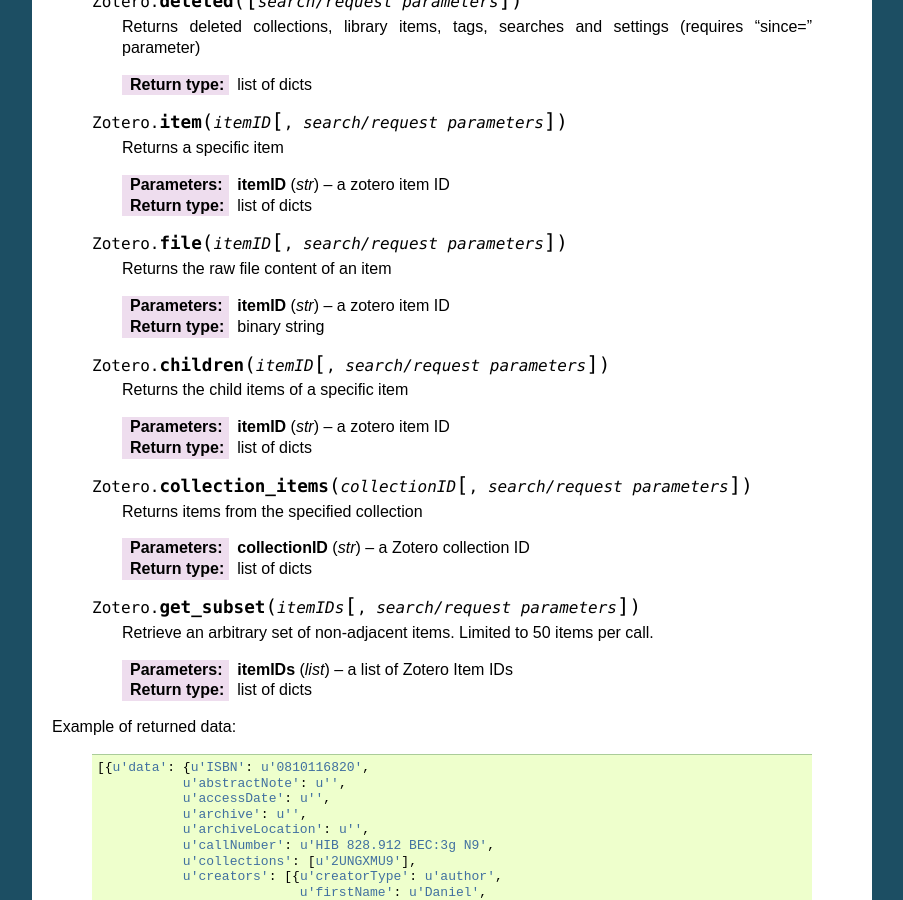
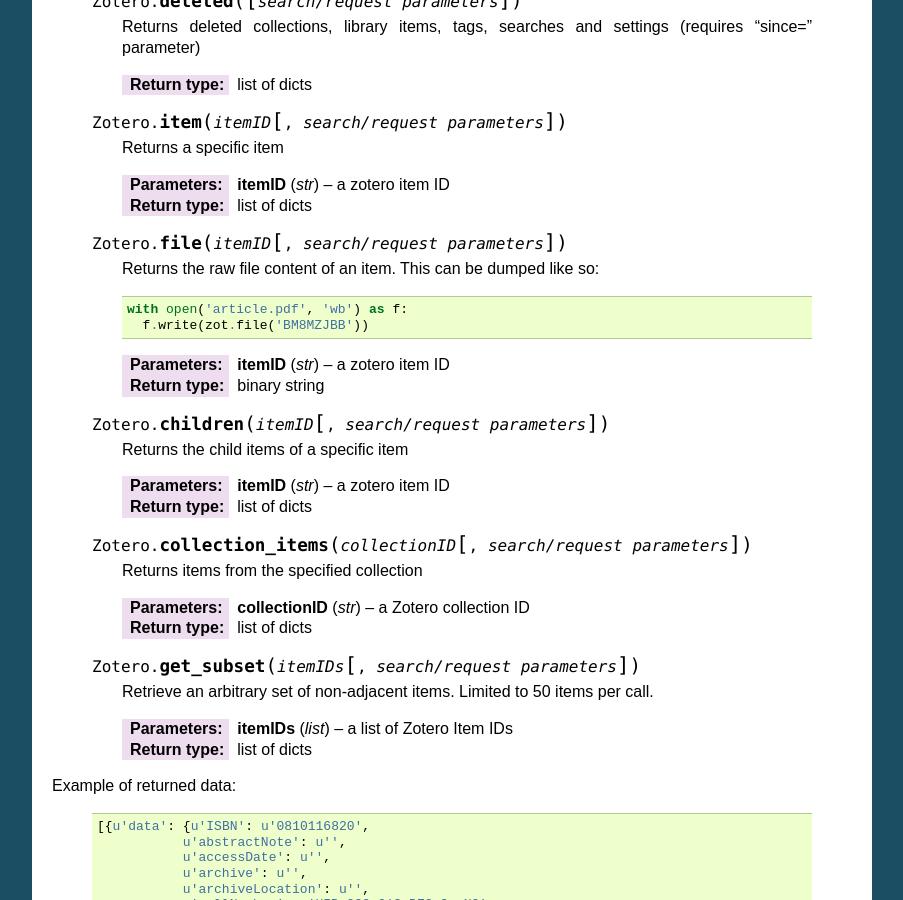
Before and after one commit to urschrei/pyzotero, a Sphinx documentation site: the page built from doc/index.rst, in a window 1280 px wide and 900 px high, scrolled down 2858 px. Shown: the whole window, without its empty margins (198-1101 px from the left). Built offline with Sphinx 7.4.7, drawn with Linux system fonts in a browser that asks for light colours; the version number could not be read and is left out.

Commit message:
Fix writing of PDF files
Also add an example to docs

```diff
--- a/doc/index.rst
+++ b/doc/index.rst
@@ -182,7 +182,12 @@
 
     .. py:method:: Zotero.file(itemID[, search/request parameters])
 
-        Returns the raw file content of an item
+        Returns the raw file content of an item. This can be dumped like so:
+
+        .. code-block:: python
+
+          with open('article.pdf', 'wb') as f:
+            f.write(zot.file('BM8MZJBB'))
 
         :param str itemID: a zotero item ID
         :rtype: binary string
```
Also changed, not shown: 1 other file.
